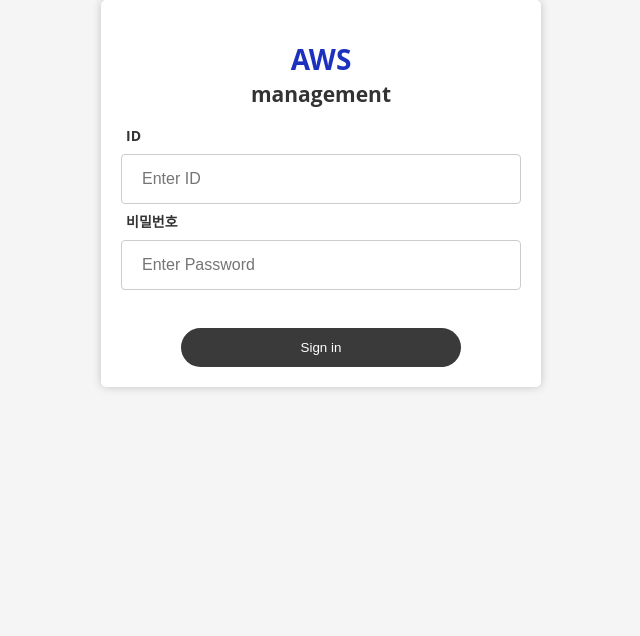
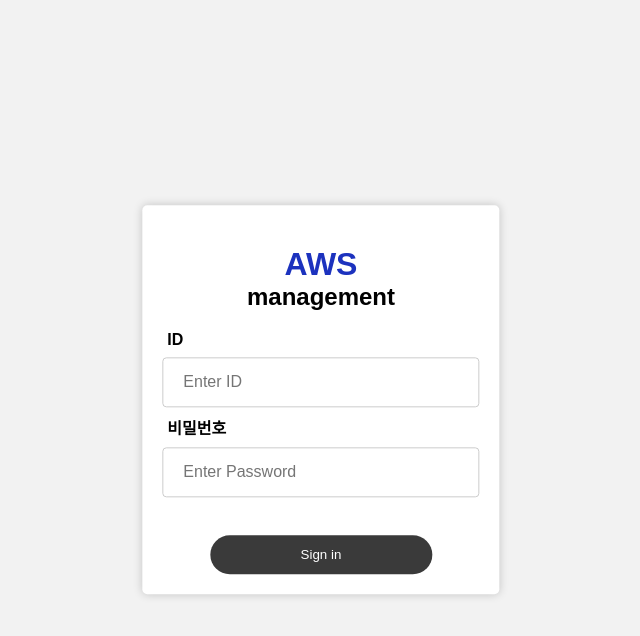
Before and after one commit to Kibwa-Aws-Management-app/kibwa-aws, a Django app: template templates/users/login.html in a window 1280 px wide. Shown: the top 636 px of the page, without its empty margins (319-959 px from the left). Run offline with Django 4.2, Linux system fonts and the light colour scheme; the template is opened without the code that fills it, so the values that code supplies are empty.

Commit message:
front css

```diff
--- a/static/css/index.css
+++ b/static/css/index.css
@@ -252,8 +252,6 @@
    border-right: 0;
 }
 
-/* 테이블 안쪽에만 선이 있고 바깥쪽은 없도록 변경 */
-
 .table-container {
     margin-top: 20px;
     max-height: 85%; /* Set the maximum height for the table container */
--- a/static/css/login.css
+++ b/static/css/login.css
@@ -10,6 +10,11 @@
     background-color: #fff;
     border-radius: 5px;
     box-shadow: 0 0 10px rgba(0, 0, 0, 0.2);
+    /* 중앙으로 이동 */
+    position: absolute;
+    top: 50%;
+    left: 50%;
+    transform: translate(-50%, -50%);
 }
 
 h1 {
--- a/templates/users/login.html
+++ b/templates/users/login.html
@@ -6,9 +6,8 @@
     <meta name="viewport" content="width=device-width, initial-scale=1.0">
     <meta http-equiv="Content-Type" content="text/html; charset=utf-8">
 
-    <title>회원가입</title>
+    <title>로그인</title>
     <link rel="stylesheet" href="{% static 'css/login.css' %}" type="text/css"/>
-    <link rel="stylesheet" href="{% static 'css/index.css' %}" type="text/css" />
 </head>
 
 <!--{# 주의!!! label의 for, input의 name, id 변경 금지! #}-->
--- a/templates/users/signup.html
+++ b/templates/users/signup.html
@@ -8,7 +8,6 @@
 
     <title>회원가입</title>
     <link rel="stylesheet" href="{% static 'css/login.css' %}" type="text/css"/>
-    <link rel="stylesheet" href="{% static 'css/index.css' %}" type="text/css" />
 </head>
 
 <!--{# 주의!!! label의 for, input의 name, id 변경 금지! #}-->
```
